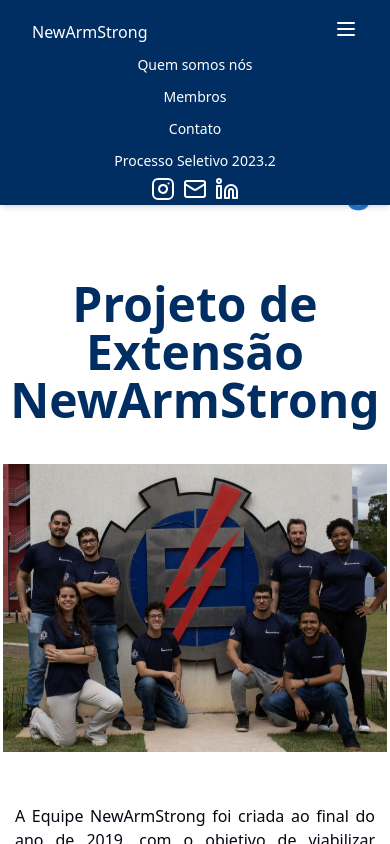
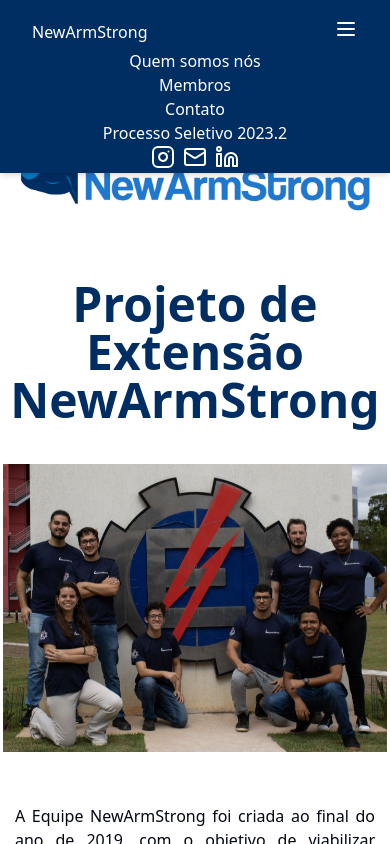
Before and after one commit to ThiagoLD02/portifolioNewarmstrong, a React (Vite) app: page / in a window 390 px wide. Both pictures are taken after a click on the button 346 px from the left and 29 px from the top of the page. Shown: the top 844 px of the page. Built offline with nearby package versions, Linux system fonts and the light colour scheme.

Commit message:
Fix: Links do header no mobile nao redirecionava para as paginas

```diff
--- a/src/components/header.tsx
+++ b/src/components/header.tsx
@@ -2,7 +2,6 @@
 import {
   DropdownMenu,
   DropdownMenuContent,
-  DropdownMenuItem,
   DropdownMenuTrigger,
 } from "@/components/ui/dropdown-menu";
 import { Link } from "react-router-dom";
@@ -18,11 +17,9 @@
       </Link>
       <div className="hidden xl:flex xl:z-10 justify-between mr-8">
         <div className="flex justify-between gap-6">
-          <nav>
-            <Link to="/" className="cursor-pointer hover:opacity-70">
-              Quem somos nós
-            </Link>
-          </nav>
+          <Link to="/" className="cursor-pointer hover:opacity-70">
+            Quem somos nós
+          </Link>
 
           <Link to="/membros" className="cursor-pointer hover:opacity-70">
             Membros
@@ -62,10 +59,10 @@
             <Menu />
           </DropdownMenuTrigger>
           <DropdownMenuContent className="bg-azulEscuro text-white border-none w-screen rounded-none flex flex-col items-center">
-            <DropdownMenuItem>Quem somos nós</DropdownMenuItem>
-            <DropdownMenuItem>Membros</DropdownMenuItem>
-            <DropdownMenuItem>Contato</DropdownMenuItem>
-            <DropdownMenuItem>Processo Seletivo 2023.2</DropdownMenuItem>
+            <Link to="/">Quem somos nós</Link>
+            <Link to="/membros">Membros</Link>
+            <Link to="/contato">Contato</Link>
+            <Link to="/ps">Processo Seletivo 2023.2</Link>
             <div className="flex gap-2">
               <a
                 href="https://www.instagram.com/equipenewarmstrong/"
```
